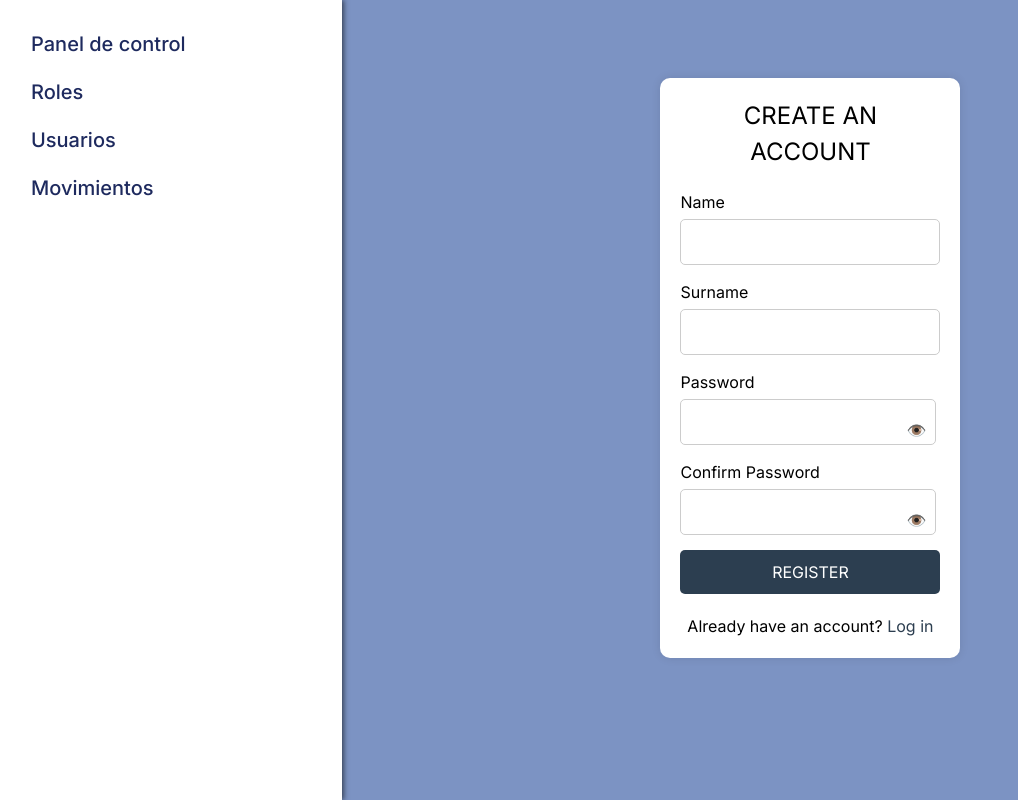
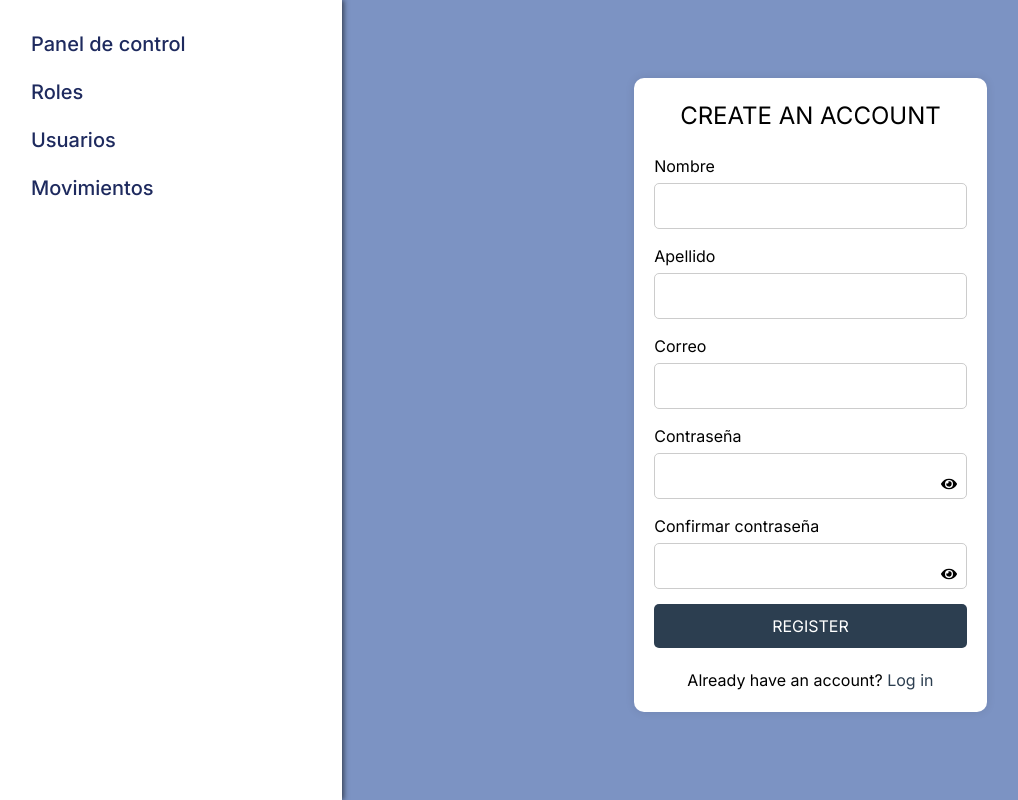
Before and after one commit to RaulBecerraB/TechShare-FrontEnd, a Next.js app: page /admin/register in a window 1280 px wide. Shown: the whole page, without its empty margins (1-1019 px from the left). Built offline with nearby package versions, Linux system fonts and the light colour scheme.

Commit message:
feat(register): add necessary inputs and fix password input CSS
    - Added all required inputs to the HTML form on the register page
    - Adjusted CSS for password inputs to ensure proper styling and layout

```diff
--- a/src/app/admin/register/page.tsx
+++ b/src/app/admin/register/page.tsx
@@ -1,5 +1,6 @@
 "use client"
 import Image from "next/image";
+import { FaEye } from "react-icons/fa";
 import { useEffect, useState } from "react";
 import Button from "@/components/AdminCrud/PrimaryButton";
 import '@/styles/containers.css'
@@ -39,41 +40,47 @@ export default function register() {
         <div className="form-container">
             <h1>CREATE AN ACCOUNT</h1>
             <form>
-                <label htmlFor="name">Name</label>
-                <input type="text" id="name" name="name" required />
+                <label htmlFor="first_name">Nombre</label>
+                <input type="text" id="first_name" name="first_name" required />
 
-                <label htmlFor="surname">Surname</label>
-                <input type="text" id="surname" name="surname" required />
+                <label htmlFor="last_name">Apellido</label>
+                <input type="text" id="last_name" name="last_name" required />
 
-                <label htmlFor="password">Password</label>
-                <div className="password-container">
+                <label htmlFor="email">Correo</label>
+                <input type="text" id="email" name="email" required />
+
+                <label htmlFor="password">Contraseña</label>
+
+                <div className="relative">
                     <input
+                        className="w-full"
                         type={passwordVisible ? "text" : "password"}
                         id="password"
                         name="password"
                         required
                     />
                     <span
-                        className="toggle-password"
+                        className="icon"
                         onClick={() => togglePasswordVisibility('password')}
                     >
-                        👁️
+                        <FaEye />
                     </span>
                 </div>
 
-                <label htmlFor="confirmPassword">Confirm Password</label>
-                <div className="password-container">
+                <label htmlFor="confirmPassword">Confirmar contraseña</label>
+                <div className='relative'>
                     <input
+                        className="w-full"
                         type={confirmPasswordVisible ? "text" : "password"}
                         id="confirmPassword"
                         name="confirmPassword"
                         required
                     />
                     <span
-                        className="toggle-password"
+                        className="icon"
                         onClick={() => togglePasswordVisibility('confirmPassword')}
                     >
-                        👁️
+                        <FaEye />
                     </span>
                 </div>
 
--- a/src/styles/form.css
+++ b/src/styles/form.css
@@ -3,7 +3,7 @@
     padding: 20px;
     border-radius: 10px;
     box-shadow: 0 0 10px rgba(0, 0, 0, 0.1);
-    width: 300px;
+    width: 40%;
     text-align: center;
     margin: auto;
     margin-top: 50px;
@@ -37,6 +37,13 @@ input[type="password"] {
     align-items: center;
 }
 
+.icon {
+    position: absolute;
+    right: 10px;
+    top: 50%;
+    transform: translateY(-50%);
+  }
+
 .toggle-password {
     cursor: pointer;
     margin-left: -30px;
```
